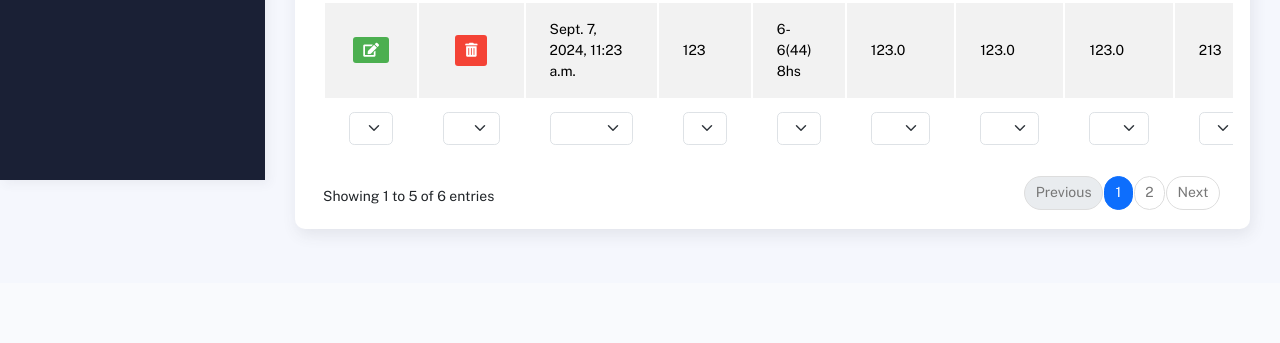
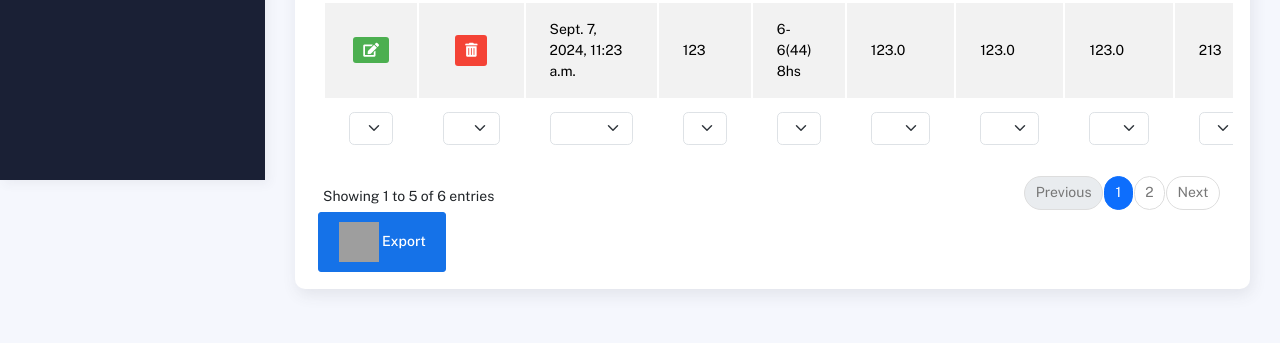
Before and after one commit to MaayanWinkler/BFSFinalProject, a Django app: page /tables/eggMonitorTable in a window 1280 px wide. Shown: the part 620-963 px from the top of the page. Before the commit the page ends 857 px from the top, so only its background shows below. Run offline with Django 4.2, Linux system fonts and the light colour scheme; data comes from the database, SQL or seed files in the repository; some libraries are stand-ins or nearby versions; grey boxes are pictures that could not be loaded.

Commit message:
added excel

```diff
--- a/BFSapp/templates/tables/eggMonitorTable.html
+++ b/BFSapp/templates/tables/eggMonitorTable.html
@@ -132,6 +132,12 @@
                       {% endfor %}
                     </tbody>
                   </table>
+                  <div style="margin-left: 0.6%;">
+                    <a href="{% url 'export_to_excel' 'EggMonitor' %}" class="btn btn-primary">
+                      <img src="{% static 'img/excel-logo.jpg' %}" alt="Export to Excel" style="width: 40px; height: 40px;">
+                      Export
+                    </a>
+                  </div>
                 </div>
               </div>
             </div>
--- a/BFSapp/views.py
+++ b/BFSapp/views.py
@@ -2,10 +2,12 @@ from django.shortcuts import render , redirect ,HttpResponse, HttpResponseRedire
 from django.contrib.auth.decorators import login_required
 from django.contrib.auth import authenticate, login, logout
 from django.contrib.auth.models import User
+from django.utils.timezone import is_aware
 from .models import EggMonitor , RearingMonitor, BreedMonitor
 from datetime import datetime
 from django.apps import apps
 import numpy as np
+import pandas as pd
 from .forms import EggMonitorForm  # Assume you have a ModelForm for EggMonitor
 
 # Create your views here.
@@ -567,3 +569,36 @@ def egg_monitor_list(request):
     data_from_server = EggMonitor.objects.all()
     print('fffaf')
     return render(request, 'tables/eggMonitorTable.html', {'data_from_server': data_from_server})
+
+
+def export_to_excel(request, model_name):
+    try:
+        # Dynamically get the model using the model name
+        model = apps.get_model('BFSapp', model_name)
+    except LookupError:
+        return HttpResponse("Model not found.", status=404)
+
+    # Query all records from the model
+    records = model.objects.all().values()
+
+    # Convert records to a list of dictionaries
+    records_list = list(records)
+
+    # Convert any timezone-aware datetimes to naive datetimes
+    for record in records_list:
+        for field, value in record.items():
+            if isinstance(value, datetime) and is_aware(value):
+                record[field] = value.astimezone(None).replace(tzinfo=None)
+
+    # Convert list of dictionaries to a DataFrame
+    df = pd.DataFrame(records_list)
+
+    # Create an HTTP response with Excel file
+    response = HttpResponse(content_type='application/vnd.openxmlformats-officedocument.spreadsheetml.sheet')
+    response['Content-Disposition'] = f'attachment; filename={model_name}_data.xlsx'
+
+    # Write DataFrame to Excel
+    with pd.ExcelWriter(response, engine='openpyxl') as writer:
+        df.to_excel(writer, sheet_name=model_name, index=False)
+
+    return response
--- a/BFSproject/urls.py
+++ b/BFSproject/urls.py
@@ -31,4 +31,5 @@ urlpatterns = [
     path("tables/breedingMonitorTable", views.get_breeding_monitor_table, name="get_breeding_monitor_table"),
     path('eggMonitorTable/edit/<str:id>/', views.edit_egg_monitor, name='edit_record'),
     path('eggMonitorTable/delete/<str:id>/', views.delete_egg_monitor, name='delete_record'),
+    path('export/<str:model_name>/', views.export_to_excel, name='export_to_excel'),
 ] + static(settings.MEDIA_URL, document_root=settings.MEDIA_ROOT)
```
